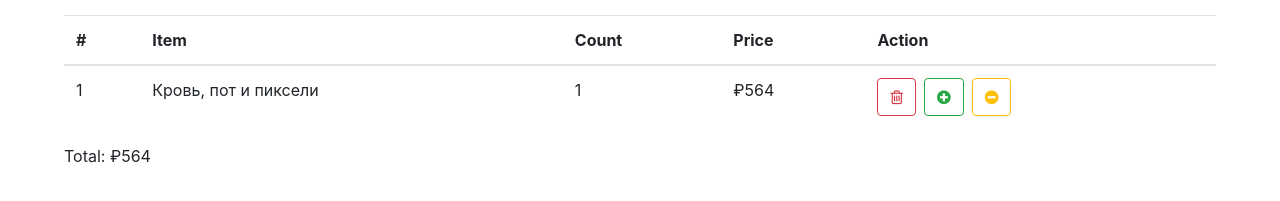
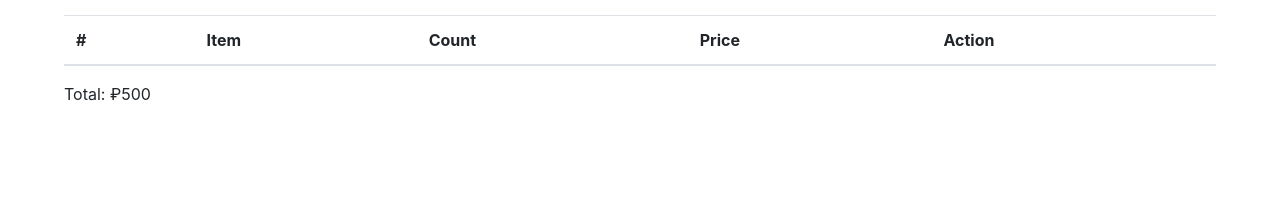
Before and after one commit to Extnow/reStore, a React (Create React App) app: page / in a window 1280 px wide. Shown: the part 451-652 px from the top of the page. Built offline with nearby package versions, Linux system fonts and the light colour scheme.

Commit message:
connect ShoppingCartTable to redux, add new action bookAddedToCart

```diff
--- a/src/actions/index.js
+++ b/src/actions/index.js
@@ -28,4 +28,11 @@ const fetchBooks = (bookstoreService, dispatch) => () => {
     .catch(err => dispatch(booksError(err)));
 };
 
-export { fetchBooks };
+const bookAddedToCart = bookId => {
+  return {
+    type: 'BOOK_ADDED_TO_CART',
+    payload: bookId
+  };
+};
+
+export { fetchBooks, bookAddedToCart };
--- a/src/components/BookList/index.js
+++ b/src/components/BookList/index.js
@@ -2,7 +2,7 @@ import React from 'react';
 import { connect } from 'react-redux';
 import styled from 'styled-components';
 
-import { fetchBooks } from '../../actions';
+import { fetchBooks, bookAddedToCart } from '../../actions';
 import { BookListItem } from '../BookListItem';
 import { withBookstoreService } from '../hoc/withBookstoreService';
 import { compose } from '../../utils';
@@ -17,12 +17,12 @@ const BookListItemStyled = styled.li`
   margin-bottom: 20px;
 `;
 
-const BookList = ({ books }) => {
+const BookList = ({ books, onAddedToCart }) => {
   return (
     <BooksListStyled>
       {books.map(book => (
         <BookListItemStyled key={book.id}>
-          <BookListItem book={book} />
+          <BookListItem book={book} onAddedToCart={() => onAddedToCart(book.id)} />
         </BookListItemStyled>
       ))}
     </BooksListStyled>
@@ -35,7 +35,7 @@ class BookListContainer extends React.Component {
   }
 
   render() {
-    const { books, loading, error } = this.props;
+    const { books, loading, error, onAddedToCart } = this.props;
 
     if (loading) {
       return <Spinner />;
@@ -45,7 +45,7 @@ class BookListContainer extends React.Component {
       return <ErrorIndicator />;
     }
 
-    return <BookList books={books} />;
+    return <BookList books={books} onAddedToCart={onAddedToCart} />;
   }
 }
 
@@ -60,7 +60,8 @@ const mapStateToProps = state => {
 const mapDispatchToProps = (dispatch, ownProps) => {
   const { bookstoreService } = ownProps;
   return {
-    fetchBooks: fetchBooks(bookstoreService, dispatch)
+    fetchBooks: fetchBooks(bookstoreService, dispatch),
+    onAddedToCart: id => dispatch(bookAddedToCart(id))
   };
 };
 
--- a/src/components/BookListItem/index.js
+++ b/src/components/BookListItem/index.js
@@ -9,7 +9,7 @@ const BookCover = styled.div`
   margin-right: 30px;
 `;
 
-const BookListItem = ({ book }) => {
+const BookListItem = ({ book, onAddedToCart }) => {
   const { title, img, author, price } = book;
 
   return (
@@ -22,7 +22,7 @@ const BookListItem = ({ book }) => {
         <div>Автор: {author}</div>
         <div>Цена: {price}₽</div>
         <br />
-        <button>Добавить в корзину</button>
+        <button onClick={onAddedToCart}>Добавить в корзину</button>
       </div>
     </BookListItemStyled>
   );
--- a/src/components/ShoppingCartTable/index.js
+++ b/src/components/ShoppingCartTable/index.js
@@ -1,6 +1,7 @@
 import React from 'react';
+import { connect } from 'react-redux';
 
-const ShoppingCartTable = () => {
+const ShoppingCartTable = ({ items, total, onIncrease, onDecrease, onDelete }) => {
   return (
     <>
       <h2>Ваш заказ</h2>
@@ -16,29 +17,58 @@ const ShoppingCartTable = () => {
         </thead>
 
         <tbody>
-          <tr>
-            <td>1</td>
-            <td>Кровь, пот и пиксели</td>
-            <td>1</td>
-            <td>₽564</td>
+          {items.map((item, index) => {
+            const { id, name, count, total } = item;
+            return (
+              <tr key={id}>
+                <td>{index + 1}</td>
+                <td>{name}</td>
+                <td>{count}</td>
+                <td>₽{total}</td>
                 <td>
-              <button className="btn btn-outline-danger mr-2">
-                <i className="fa fa-trash-o" />
+                  <button onClick={() => onIncrease(id)} className="btn btn-outline-warning mr-2">
+                    <i className="fa fa-minus-circle" />
                   </button>
-              <button className="btn btn-outline-success mr-2">
+                  <button onClick={() => onDecrease(id)} className="btn btn-outline-success mr-2">
                     <i className="fa fa-plus-circle" />
                   </button>
-              <button className="btn btn-outline-warning">
-                <i className="fa fa-minus-circle" />
+                  <button onClick={() => onDelete(id)} className="btn btn-outline-danger">
+                    <i className="fa fa-trash-o" />
                   </button>
                 </td>
               </tr>
+            );
+          })}
         </tbody>
       </table>
 
-      <div className="total">Total: ₽564</div>
+      <div className="total">Total: ₽{total}</div>
     </>
   );
 };
 
-export { ShoppingCartTable };
+const mapStateToProps = state => {
+  return {
+    items: state.cartItems,
+    total: state.orderTotal
+  };
+};
+
+const mapDispatchToProps = () => {
+  return {
+    onIncrease: id => {
+      console.log(`inc ${id}`);
+    },
+    onDecrease: id => {
+      console.log(`dec ${id}`);
+    },
+    onDelete: id => {
+      console.log(`del ${id}`);
+    }
+  };
+};
+
+export default connect(
+  mapStateToProps,
+  mapDispatchToProps
+)(ShoppingCartTable);
--- a/src/components/pages/HomePage.js
+++ b/src/components/pages/HomePage.js
@@ -1,7 +1,7 @@
 import React from 'react';
 
 import BookList from '../BookList';
-import { ShoppingCartTable } from '../ShoppingCartTable';
+import ShoppingCartTable from '../ShoppingCartTable';
 
 export const HomePage = () => (
   <>
--- a/src/reducers/index.js
+++ b/src/reducers/index.js
@@ -1,29 +1,48 @@
 const initialState = {
   books: [],
   loading: true,
-  error: null
+  error: null,
+  cartItems: [],
+  orderTotal: 500
 };
 
 const reducer = (state = initialState, action) => {
   switch (action.type) {
     case 'FETCH_BOOKS_REQUEST':
       return {
+        ...state,
         books: [],
         loading: true,
         error: null
       };
     case 'FETCH_BOOKS_SUCCESS':
       return {
+        ...state,
         books: action.payload,
         loading: false,
         error: null
       };
     case 'FETCH_BOOKS_FAILURE':
       return {
+        ...state,
         books: [],
         loading: false,
         error: action.payload
       };
+    case 'BOOK_ADDED_TO_CART':
+      const bookId = action.payload;
+      const book = state.books.find(book => book.id === bookId);
+      const newItem = {
+        id: book.id,
+        name: book.title,
+        count: 1,
+        total: book.price
+      };
+      return {
+        ...state,
+        cartItems: [...state.cartItems, newItem]
+      };
+
     default:
       return state;
   }
```
Lines whose indentation alone changed are shown as unchanged.
